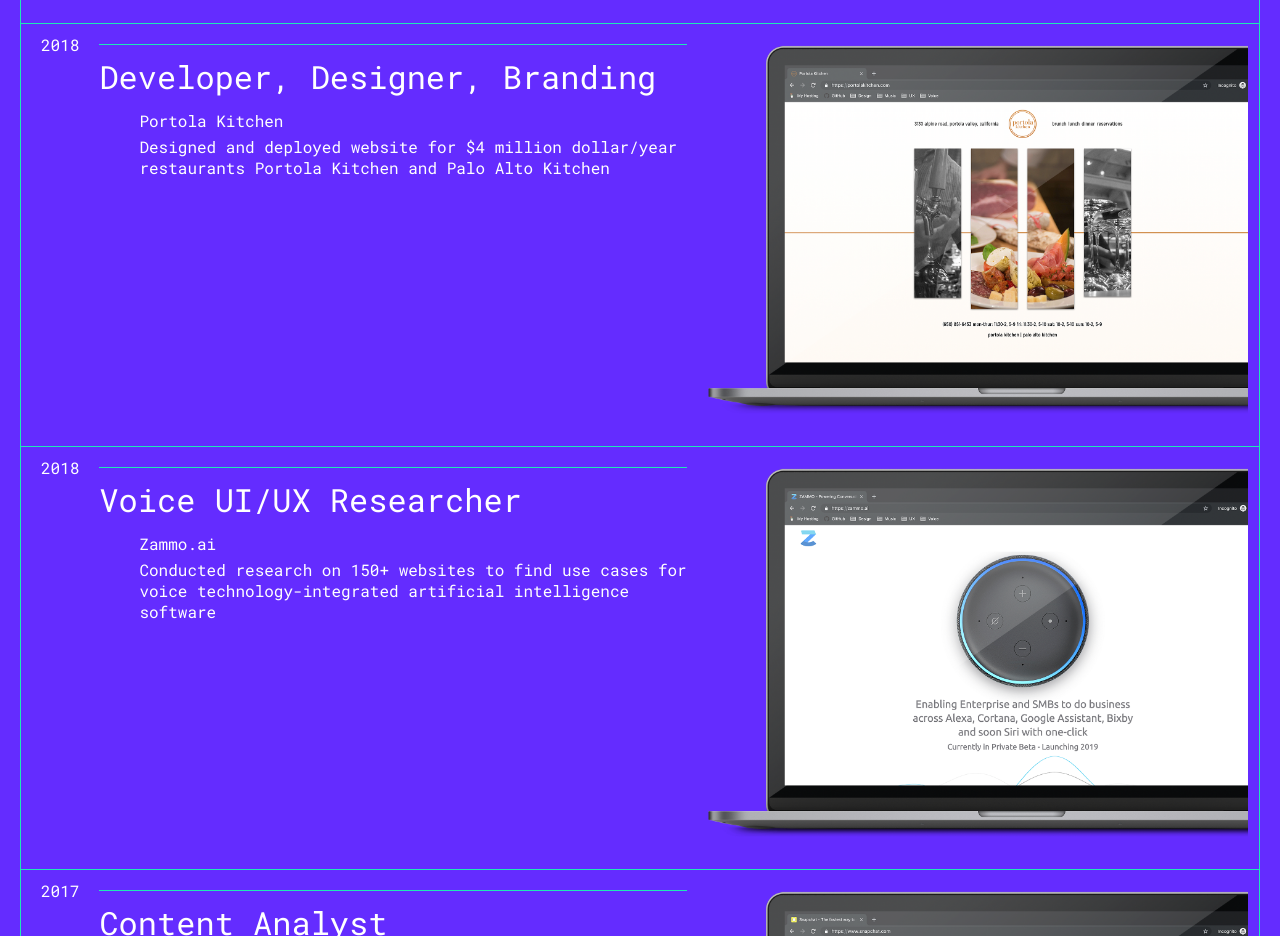
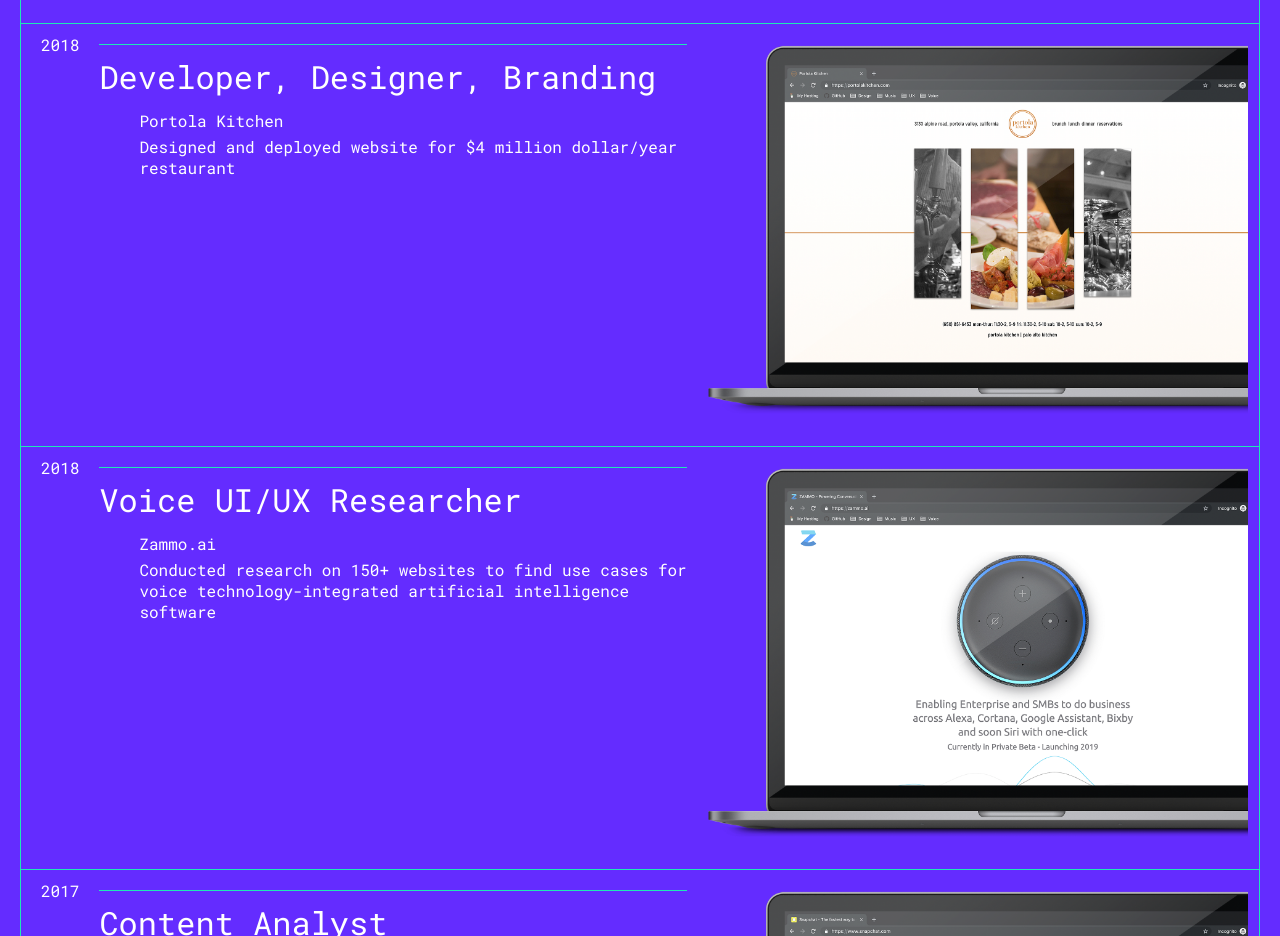
Before and after one commit to everysf/everysf3, a React (Create React App) app: page / in a window 1280 px wide. Shown: the part 2520-3456 px from the top of the page. Built offline with nearby package versions, Linux system fonts and the light colour scheme.

Commit message:
copy update

```diff
--- a/src/components/Home.jsx
+++ b/src/components/Home.jsx
@@ -477,7 +477,7 @@ class Home extends Component {
                         <div className="jobcontent">
                             <h1>Developer, Designer, Branding</h1>
                             <a href="https://portolakitchen.com/">Portola Kitchen</a>
-                            <p>Designed and deployed website for $4 million dollar/year restaurants Portola Kitchen and Palo Alto Kitchen</p>
+                            <p>Designed and deployed website for $4 million dollar/year restaurant</p>
                         </div>
                         <div className="previewTiles">
                             <a href="https://portolakitchen.com/">
@@ -486,7 +486,7 @@ class Home extends Component {
                             </a>
                         </div>
                     </PortfolioItem>
-                    <PortfolioItem  mobileimage={"mobilemockupav.png"} image={"macbookmockupswebzai.png"} className="portfolioItem">
+                    <PortfolioItem  mobileimage={"mobilemockupzai.png"} image={"macbookmockupswebzai.png"} className="portfolioItem">
                         <div className="year">2018</div>
                         <div className="jobcontent">
                             <h1>Voice UI/UX Researcher</h1>
--- a/src/index.css
+++ b/src/index.css
@@ -17,6 +17,7 @@ code {
 }
 
 .headshot {
+  will-change: opacity;
   mix-blend-mode: color-dodge;
   z-index: 0;
 }
```
